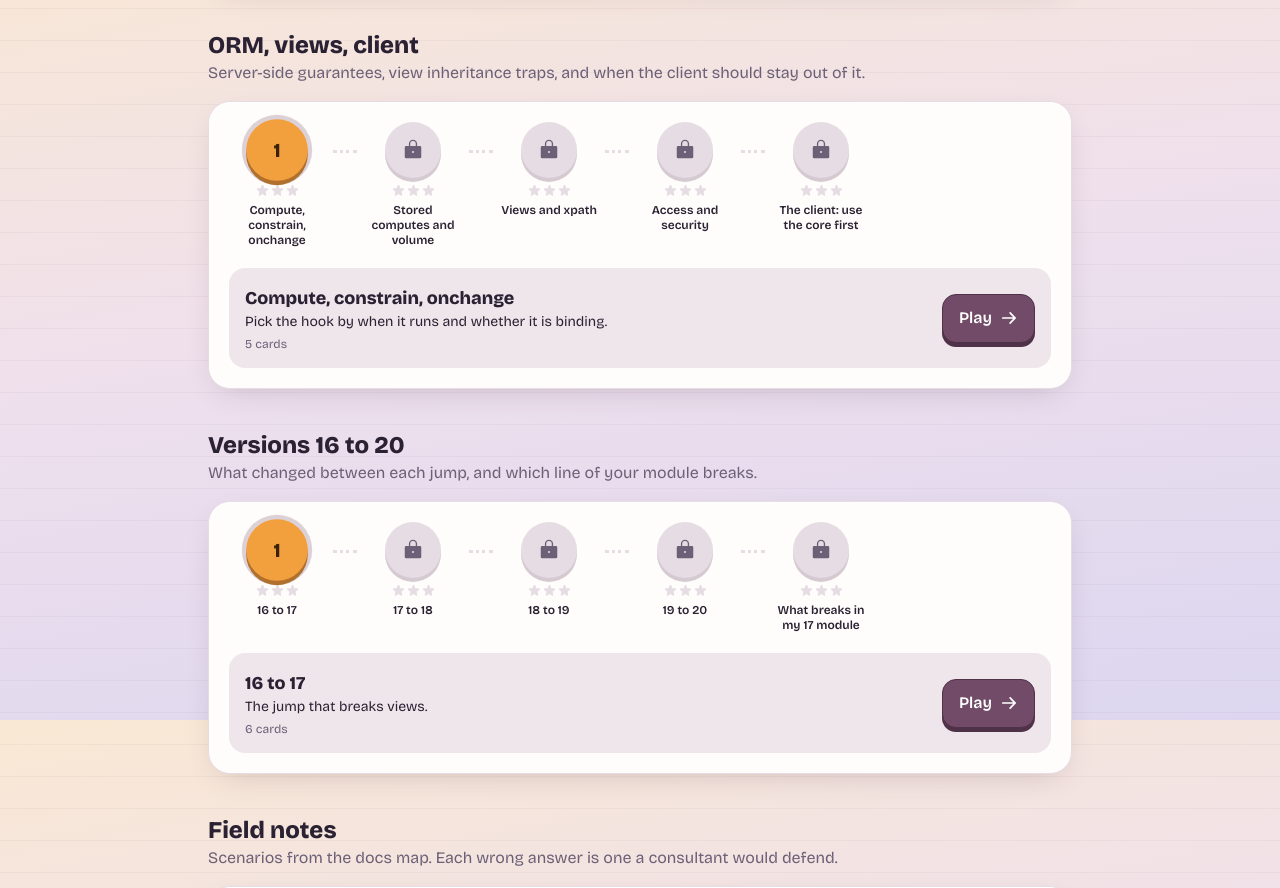
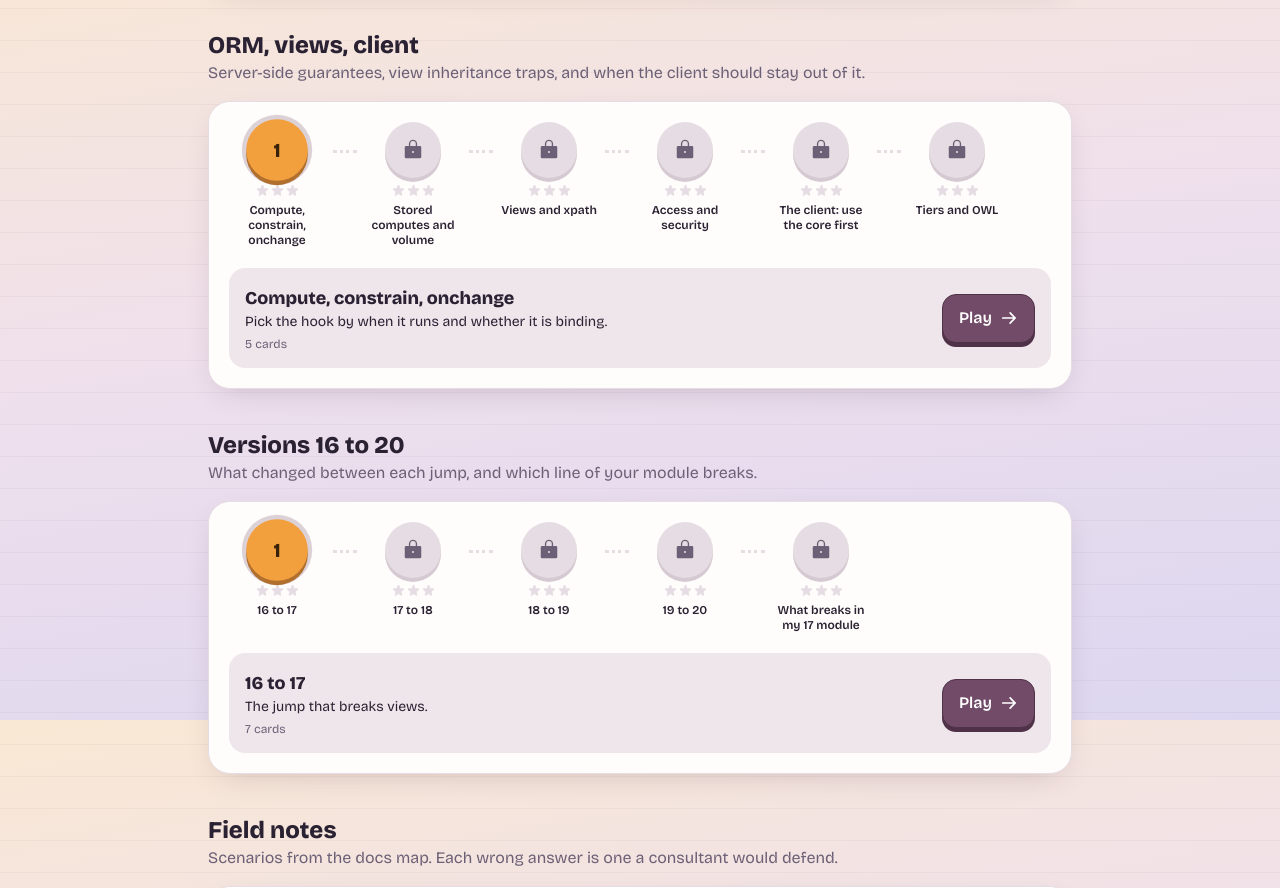
Before and after one commit to totallynotdavid/reconcile, a Next.js app: page / in a window 1280 px wide. Shown: the part 880-1768 px from the top of the page. Built offline with nearby package versions, Linux system fonts and the light colour scheme.

Commit message:
content: cover the remaining exam answers (tiers, OWL state, old API, button validation, provisions, migration analysis)

```diff
--- a/src/content/build.ts
+++ b/src/content/build.ts
@@ -13,6 +13,7 @@ const DOCS = {
   registries: "content/developer/reference/frontend/registries.rst",
   owl: "content/developer/reference/frontend/owl_components.rst",
   debug: "content/developer/reference/frontend/framework_overview.rst",
+  architecture: "content/developer/tutorials/server_framework_101/01_architecture.rst",
   upgradeService: "content/administration/upgrade.rst",
 } as const;
 
@@ -26,8 +27,8 @@ export const map = (area: string, version: string): Source => ({
   ref: `docs/map/${area}.md (cited to odoo/documentation or odoo/odoo source)`,
 });
 
-/** A claim read in odoo/odoo source rather than the documentation. */
-export const src = (version: string, path: string): Source => ({ version, ref: `odoo/odoo ${path}` });
+/** A claim read in source rather than the documentation. The repo is odoo/odoo unless given. */
+export const src = (version: string, path: string, repo = "odoo/odoo"): Source => ({ version, ref: `${repo} ${path}` });
 
 /** The correct option goes first; the session shuffles the order. */
 export function ch(
--- a/src/content/ledger.ts
+++ b/src/content/ledger.ts
@@ -57,6 +57,7 @@ export const ledger: Track = {
         ch("l4-c1b", "reconcile-models", "A 17 module reads payment.move_id.state to filter posted payments. What happens on 18?", "It breaks. account.payment has its own state and no longer inherits account.move", ["Nothing, move_id still drives the state", "The field is renamed but works", "Only the UI changes"], "Read payment.state. In 18 and 19 its values are draft, in_process, paid, canceled and rejected. The 20 source renames them again.", map("accounting", "18.0 to 20.0")),
         ch("l4-c2", "reconcile-models", "Which line of an invoice carries the residual that matters for collection?", "The receivable line, the one with display_type = 'payment_term'", ["The income line", "The tax line", "Any line; they all share the residual"], "Income and tax lines are not reconciled. The payment-term line is the one that gets matched.", src("17.0","addons/account/models/account_move_line.py (display_type)")),
         ch("l4-c3", "reconcile-models", "Bank reconciliation must propose or apply matches by customer, amount or statement text. Which model configures that?", "account.reconcile.model", ["account.payment.term", "account.partial.reconcile", "ir.cron with a custom search"], "The reconcile model holds the rules. Statement lines arrive by import or sync, and a cron fires the rules.", src("19.0","addons/account/models/account_reconcile_model.py")),
+        ch("l4-c4", "provisions", "The customer wants a monthly provision for doubtful receivables. Where does it go?", "In your own scheduled action (ir.cron) that reads the open receivables and posts the provision entry", ["It is already a core setting on the invoice", "A computed field on account.move", "An onchange on the partner"], "Treat it as custom work: a cron reads aged open receivables, applies the customer's rule, and posts an entry the accountant can review."),
       ],
     },
   ],
--- a/src/content/ops.ts
+++ b/src/content/ops.ts
@@ -37,6 +37,8 @@ export const ops: Track = {
         ch("p2-c4", "integrity", "How do you detect duplicated entries after migration?", "Group by journal and name and look for counts above one. It must return nothing", ["Compare create_date", "Count rows per month", "Check the sequence table"], "account.move.name is unique per journal in a period."),
         ch("p2-c5", "migration-strategy", "When do you run the production migration?", "In an agreed window outside hours, after a period close, with invoicing frozen and the customer's accountant reachable", ["Friday afternoon, to give time over the weekend", "During a month-end close", "Whenever the dev team is ready"], "Starting from a reconciled balance makes the comparison trustworthy."),
         ch("p2-c6", "migration-strategy", "After the upgrade, which validation is the most revealing?", "A real user running the full circuit: create, post, partial payment, reconcile, credit note", ["A clean log only", "Counting installed modules", "Running the CSS build"], "Plus: clean log, identical integrity queries, every custom module tested, and role-by-role permissions."),
+        ch("p2-c7", "migration-strategy", "Before touching anything, how do you find what a customer's modules change in accounting?", "Search their custom addons for _inherit of account models, then list renamed or removed fields and changed method signatures they override", ["Read the core changelog only", "Run the upgrade and read the errors", "Ask the accountant"], "The official service migrates core. Only your own overrides can break, and the account.move and account.move.line ones hurt most."),
+        ch("p2-c8", "migration-strategy", "A customer moves from 17 to 19 and nothing else. Do you design an ETL?", "No. The data is already in Odoo's format, so the work is migration scripts", ["Yes, export everything and reimport", "Yes, but only for accounting", "Only for attachments"], "ETL is for data coming from another system. A version upgrade reshapes the same database with scripts."),
       ],
     },
     {
--- a/src/content/orm.ts
+++ b/src/content/orm.ts
@@ -67,6 +67,7 @@ export const orm: Track = {
         ch("o3-c2", "view-verify", "The upgrade runs with no error, but the new field is not on screen. What is the most likely reason?", "The arch is valid but the field sits in the wrong group or hidden by an expression. Only opening the view shows it", ["The field does not exist", "The module was not installed", "The ORM cache is full"], "Loading checks names against the model. It cannot tell you where the field lands. Validate visually or with a tour.", src("19.0","addons/base/models/ir_ui_view.py (_validate_attributes)")),
         ch("o3-c3", "groups", "You gate a button with groups=\"account.group_account_user\". What do you check first?", "implied_ids, to know which groups inherit it", ["Whether the button has a tooltip", "The module's load order", "Whether the button is type=\"action\""], "Group hierarchies decide who actually sees the node. Pick the group after reading them.", doc("19.0","security")),
         ch("o3-c4", "xpath", "Which position changes one attribute of a core node without replacing it?", "attributes", ["replace", "inside", "move"], "attributes touches only what you set. replace takes over the whole node and will collide with other modules that extend it.", src("19.0","odoo/tools/template_inheritance.py (apply_inheritance_specs)")),
+        ch("o3-c5", "view-verify", "A form button has type=\"object\" and name=\"action_auto_reconcile\", but the model has no such method. When do you find out?", "At module install or update, when the view is validated", ["Only when a user clicks it", "Never, the button is ignored", "At the next restart only"], "The view validator checks that the method exists on the model and is public. A broken button fails the update, not production use.", src("17.0", "odoo/addons/base/models/ir_ui_view.py (_validate_tag_button)")),
       ],
     },
     {
@@ -94,5 +95,17 @@ export const orm: Track = {
         ch("o5-c5", "owl-first", "In 17, how do you add a field widget?", "Register the component in the fields registry, instead of patching an existing one", ["Edit the core JS file", "Subclass the form view in Python", "Add an xpath to the QWeb template of the whole app"], "Views, field widgets and client actions are OWL components looked up in registries.", doc("19.0","registries")),
       ],
     },
+    {
+      id: "orm-6",
+      title: "Tiers and OWL",
+      brief: "Say where each piece lives, and how the client keeps its state and reaches the server.",
+      caveat: "Short answers. The exam asks you to explain this in a few sentences.",
+      cards: [
+        ch("o6-c1", "architecture", "How do you describe Odoo's architecture in one line?", "Three tiers: PostgreSQL for data, Python with the ORM for business logic, and OWL in the browser, talking to the server over RPC", ["Two tiers: Python renders HTML for the browser", "Python talks to the database through the client", "A REST API in front of the ORM"], "The docs name the data, logic and presentation tiers. The logic tier is exclusively Python.", doc("17.0", "architecture")),
+        ch("o6-c2", "architecture", "What is a models.Model class?", "A Python class that stands for a PostgreSQL table, managed by the ORM", ["A view definition in XML", "A JS component", "A SQL file run at install"], "You rarely write SQL. You declare the model and its fields, and the ORM creates the table and the queries.", doc("17.0", "architecture")),
+        ch("o5-c6", "owl-first", "Why does editing one cell in a list not re-render the whole list in the 17 client?", "OWL reactivity is fine-grained: a component re-renders when the state it reads changes", ["The server sends only that cell", "The browser caches the list", "The list is not an OWL component"], "A component that reads useState state is subscribed to it and re-renders when that state changes. In 17 the views, field widgets and client actions are all OWL components.", src("17.0", "doc/v2/reference/reactivity.md", "odoo/owl")),
+        ch("o5-c7", "owl-first", "In an OWL component, how do you reach the orm or bus service?", "const orm = useService(\"orm\"), inside setup()", ["import it from the model", "this.env.orm.search()", "A global odoo.orm object"], "useService is the hook for using a service in a component. State uses useState in the same place.", doc("17.0", "services")),
+      ],
+    },
   ],
 };
--- a/src/content/versions.ts
+++ b/src/content/versions.ts
@@ -1,4 +1,4 @@
-import { bug, ch, doc, map } from "./build";
+import { bug, ch, doc, map, src } from "./build";
 import type { Track } from "./types";
 
 export const versions: Track = {
@@ -23,6 +23,7 @@ export const versions: Track = {
         ], 2, "name_get is deprecated. Override _compute_display_name and assign display_name instead.", doc("16.4 (Online)", "ormLog")),
         ch("v1-c4", "v16-17", "On 16.3, _read_group got a new signature. What does that mean for a 16.2 custom module?", "Calls written for the old signature break and need rewriting", ["Nothing, it is internal", "Only read_group changed", "Only the SQL changed, not the Python arguments"], "A signature change in a method you call or override is a break even when the name is the same.", doc("16.3 (Online)", "ormLog")),
         ch("v1-c5", "v16-17", "OWL 2 arrived in 16. What follows for custom JS written in the legacy widget style?", "It has to be rewritten as OWL components", ["Nothing, both run forever", "Only the XML templates change", "Only the CSS needs to change"], "Legacy JS does not survive the move. 17 is OWL for views, field widgets and client actions.", doc("17.0","owl")),
+        ch("v1-c6", "v16-17", "Old code declares def method(self, cr, uid, ids, context=None). In which version was that style removed?", "13.0. The record API from 8.0 ran beside it until then", ["8.0, when the new API arrived", "15.0", "17.0, together with attrs"], "12.0 api.py still has the cr_uid decorators. 13.0 api.py has none, so only the record API is left.", src("13.0", "odoo/api.py")),
       ],
     },
     {
```
